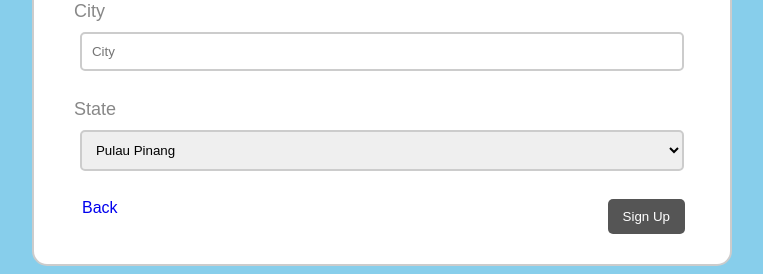
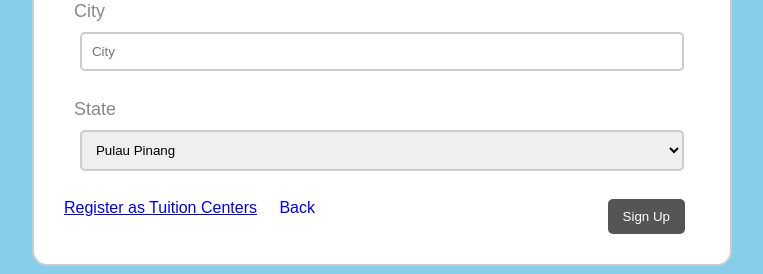
Before and after one commit to chihng3693/easy-tuition-webpage, a PHP site: page /login/registerPage.php in a window 1280 px wide. Shown: the part 981-1255 px from the top of the page, without its empty margins (258-1021 px from the left). Run offline with PHP 8.4, Linux system fonts and the light colour scheme.

Commit message:
Add files via upload

```diff
--- a/login/registerPage.php
+++ b/login/registerPage.php
@@ -67,6 +67,7 @@
             <option value="Putrajaya">Putrajaya</option>
         </select>
         <br>
+				<a href="registerAdminPage.php">Register as Tuition Centers</a>
         <a  style="margin-left:18px; text-decoration: none;" href="../index.php">Back</a>
         <button type="submit">Sign Up</button>
     </form>
```
